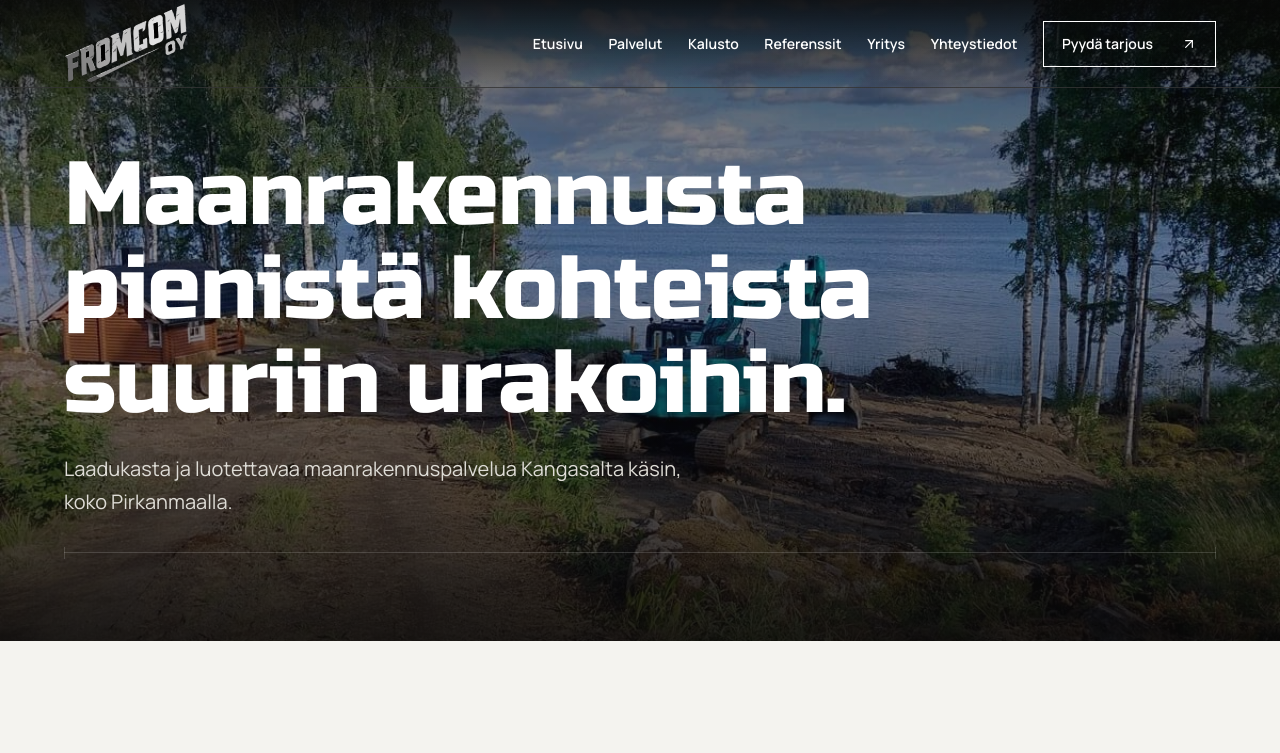
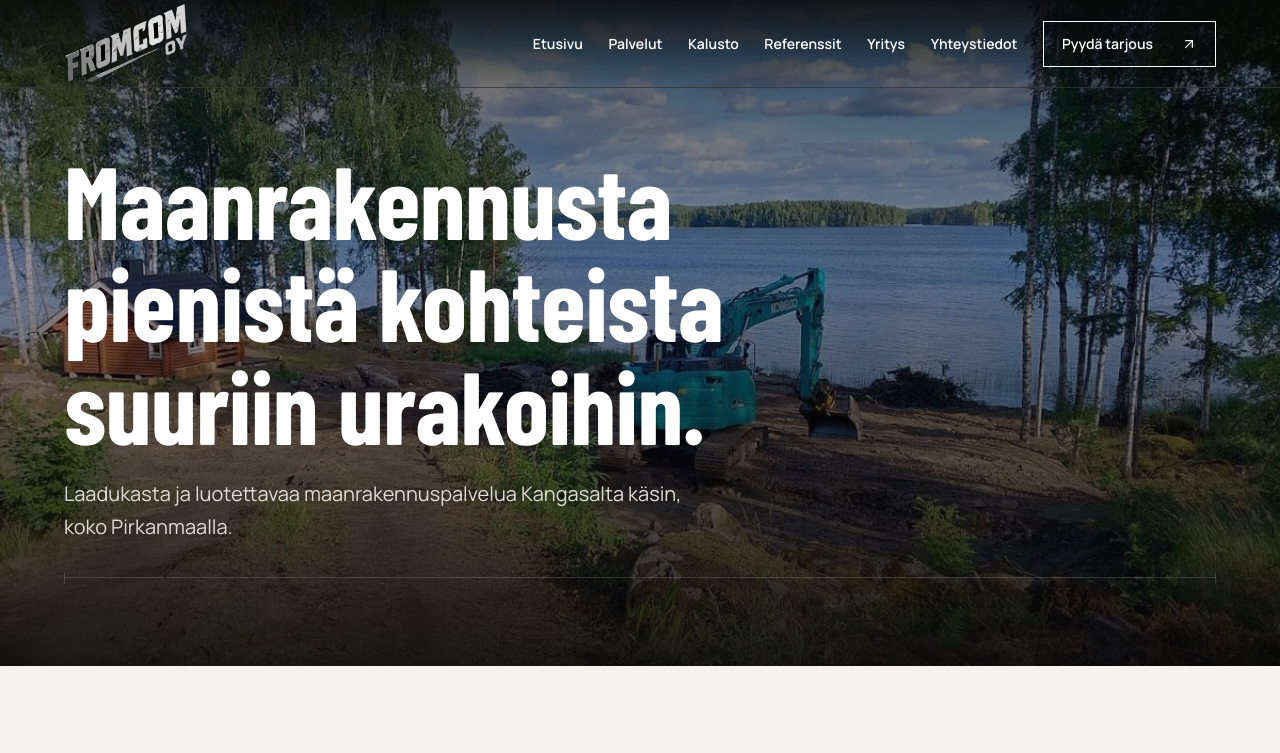
Before and after one commit to jarihaaparanta-cyber/fromcom, an Astro site: page /yritys in a window 1280 px wide. Shown: the top 753 px of the page. Built offline with nearby package versions, Linux system fonts and the light colour scheme; Astro itself is replaced by a stand-in of ours.

Commit message:
Use Barlow Condensed Bold 700 for headings instead of Russo One
Heading sizes rebalanced for the narrower typeface; Russo One no longer loaded.

Co-Authored-By: Claude Opus 5.5 <noreply@anthropic.com>
Claude-Session: https://claude.ai/code/session_01Vjd2Rus6fqRFwS5QPgEwM4

```diff
--- a/src/layouts/Sivupohja.astro
+++ b/src/layouts/Sivupohja.astro
@@ -25,7 +25,7 @@ const testi = import.meta.env.PUBLIC_TESTI === 'true';
     <link rel="icon" href="/logo.svg" type="image/svg+xml" />
     <link rel="preconnect" href="https://fonts.googleapis.com" />
     <link rel="preconnect" href="https://fonts.gstatic.com" crossorigin />
-    <link href="https://fonts.googleapis.com/css2?family=Barlow+Condensed:wght@500;600&family=Manrope:wght@400;500;600;700&family=Russo+One&display=swap" rel="stylesheet" />
+    <link href="https://fonts.googleapis.com/css2?family=Barlow+Condensed:wght@500;600;700&family=Manrope:wght@400;500;600;700&display=swap" rel="stylesheet" />
     <slot name="head" />
   </head>
   <body>
--- a/src/styles/global.css
+++ b/src/styles/global.css
@@ -14,7 +14,7 @@
   --fc-muted: #5d6163;
   --fc-muted-light: #b9b8b2;
 
-  --fc-heading: 'Russo One', 'Arial Black', sans-serif;
+  --fc-heading: 'Barlow Condensed', 'Arial Narrow', sans-serif;
   --fc-display: 'Barlow Condensed', 'Arial Narrow', sans-serif;
   --fc-body: 'Manrope', system-ui, sans-serif;
 
@@ -47,10 +47,10 @@ img { display: block; max-width: 100%; height: auto; }
 a { color: inherit; }
 p { margin: 0 0 1em; }
 
-h1, h2, h3 { margin: 0; font-weight: 400; line-height: 1.05; }
-h1, h2 { font-family: var(--fc-heading); letter-spacing: -0.01em; }
-h1 { font-size: clamp(40px, 7vw, 96px); }
-h2 { font-size: clamp(32px, 4.6vw, 60px); }
+h1, h2, h3 { margin: 0; font-weight: 400; line-height: 1; }
+h1, h2 { font-family: var(--fc-heading); font-weight: 700; letter-spacing: -0.005em; }
+h1 { font-size: clamp(46px, 8vw, 112px); }
+h2 { font-size: clamp(38px, 5.4vw, 70px); }
 h3 { font-family: var(--fc-display); font-weight: 600; font-size: clamp(24px, 2.4vw, 32px); letter-spacing: 0.01em; }
 
 .skip {
@@ -150,7 +150,7 @@ h3 { font-family: var(--fc-display); font-weight: 600; font-size: clamp(24px, 2.
 .mobile-menu nav > ul > li { border-bottom: 1px solid var(--fc-line); }
 .mobile-menu nav > ul > li > a {
   display: flex; gap: 14px; align-items: baseline; padding: 16px 0;
-  font-family: var(--fc-heading); font-size: 26px; text-decoration: none;
+  font-family: var(--fc-heading); font-weight: 700; font-size: 30px; text-decoration: none;
 }
 .mobile-menu .mobile-sub { padding: 0 0 14px 34px; }
 .mobile-menu .mobile-sub a { display: block; padding: 6px 0; text-decoration: none; color: var(--fc-muted-light); }
@@ -314,7 +314,7 @@ h3 { font-family: var(--fc-display); font-weight: 600; font-size: clamp(24px, 2.
 .cta p { color: #dedcd6; font-size: 19px; max-width: 560px; margin: 18px 0 0; }
 .cta-actions { display: grid; gap: 12px; justify-items: start; }
 .cta .eyebrow { color: #f0eee8; font-size: 15px; text-shadow: 0 1px 8px #000; margin-top: 10px; } /* erottuu kuvan päältä */
-.cta-phone { font-family: var(--fc-heading); font-size: clamp(26px, 3vw, 38px); text-decoration: none; }
+.cta-phone { font-family: var(--fc-heading); font-weight: 700; font-size: clamp(30px, 3.4vw, 44px); text-decoration: none; }
 .cta-phone:hover { color: var(--fc-amber); }
 @media (max-width: 860px) { .cta .wrap { grid-template-columns: 1fr; } }
 
@@ -372,7 +372,7 @@ h3 { font-family: var(--fc-display); font-weight: 600; font-size: clamp(24px, 2.
 }
 .home-hero .page-hero-bg::after { background: linear-gradient(90deg, #080808d0 0%, #08080870 55%, #08080830 100%), linear-gradient(180deg, transparent 60%, #080808b0 100%); }
 .home-hero-inner { position: relative; display: grid; gap: 26px; }
-.home-hero h1 { font-size: clamp(30px, 8.6vw, 132px); line-height: .98; max-width: 16ch; }
+.home-hero h1 { font-size: clamp(44px, 9vw, 128px); line-height: .95; max-width: 16ch; }
 .home-hero h1 span { display: inline-block; animation: fc-rise .9s cubic-bezier(.2,.7,.2,1) both; }
 .home-hero h1 span + span { animation-delay: .12s; }
 .home-hero h1 span:last-child { display: inline; }
@@ -420,11 +420,11 @@ h3 { font-family: var(--fc-display); font-weight: 600; font-size: clamp(24px, 2.
 .quote-intro-bg { position: absolute; inset: 0; width: 100%; height: 100%; object-fit: cover; }
 .quote-intro::after { content: ''; position: absolute; inset: 0; background: linear-gradient(90deg, #080808d9 0%, #08080880 60%, #08080866 100%); }
 .quote-intro-text { position: relative; z-index: 1; padding: 64px clamp(24px, 5vw, 80px); display: grid; gap: 18px; justify-items: start; }
-.quote-intro h2 { font-size: clamp(44px, 6vw, 92px); line-height: .98; max-width: 6ch; }
+.quote-intro h2 { font-size: clamp(54px, 7vw, 112px); line-height: .95; max-width: 6ch; }
 .quote-intro p { margin: 0; color: #dedcd6; font-size: 18px; }
 .quote-phone {
   display: inline-flex; align-items: center; gap: 14px; margin-top: 18px; text-decoration: none;
-  font-family: var(--fc-heading); font-size: clamp(26px, 2.6vw, 36px);
+  font-family: var(--fc-heading); font-weight: 700; font-size: clamp(30px, 3vw, 42px);
 }
 .quote-phone span { border-bottom: 4px solid var(--fc-amber); padding-bottom: 4px; }
 .quote-phone:hover span { color: var(--fc-amber); }
@@ -447,7 +447,7 @@ h3 { font-family: var(--fc-display); font-weight: 600; font-size: clamp(24px, 2.
 .q-bar { height: 5px; background: #ffffff33; display: block; }
 .q-bar span { display: block; height: 100%; width: 20%; background: var(--fc-amber); transition: width .4s ease; }
 
-.q-stage h3 { font-family: var(--fc-heading); font-weight: 400; font-size: clamp(26px, 2.8vw, 38px); outline: none; line-height: 1.1; }
+.q-stage h3 { font-family: var(--fc-heading); font-weight: 700; font-size: clamp(30px, 3.2vw, 44px); outline: none; line-height: 1.1; }
 .q-hint { color: var(--fc-muted-light); margin: 10px 0 18px; }
 .q-stage.is-animating[data-dir='forward'] { animation: fc-q-forward .35s both; }
 .q-stage.is-animating[data-dir='back'] { animation: fc-q-back .35s both; }
@@ -488,7 +488,7 @@ h3 { font-family: var(--fc-display); font-weight: 600; font-size: clamp(24px, 2.
 .q-method { display: flex; flex-wrap: wrap; gap: 10px; }
 
 .q-area { display: grid; gap: 12px; }
-.q-area output { font-family: var(--fc-heading); font-size: 30px; }
+.q-area output { font-family: var(--fc-heading); font-weight: 700; font-size: 34px; }
 .q-area.is-empty output { color: var(--fc-muted-light); font-size: 18px; font-family: var(--fc-body); font-weight: 600; }
 .q-area input[type='range'] {
   -webkit-appearance: none; appearance: none; width: 100%; height: 6px; cursor: pointer;
@@ -530,7 +530,7 @@ h3 { font-family: var(--fc-display); font-weight: 600; font-size: clamp(24px, 2.
 .q-next { margin-left: auto; min-height: 64px; padding: 0 32px; font-size: 19px; }
 .q-done { display: grid; gap: 12px; }
 .q-done[hidden] { display: none; }
-.q-done h3 { font-family: var(--fc-heading); font-weight: 400; font-size: clamp(26px, 3vw, 38px); outline: none; }
+.q-done h3 { font-family: var(--fc-heading); font-weight: 700; font-size: clamp(30px, 3.4vw, 44px); outline: none; }
 .q-done p { color: #dedcd6; }
 .q-done a:not(.button) { font-weight: 700; color: #fff; }
 
```
